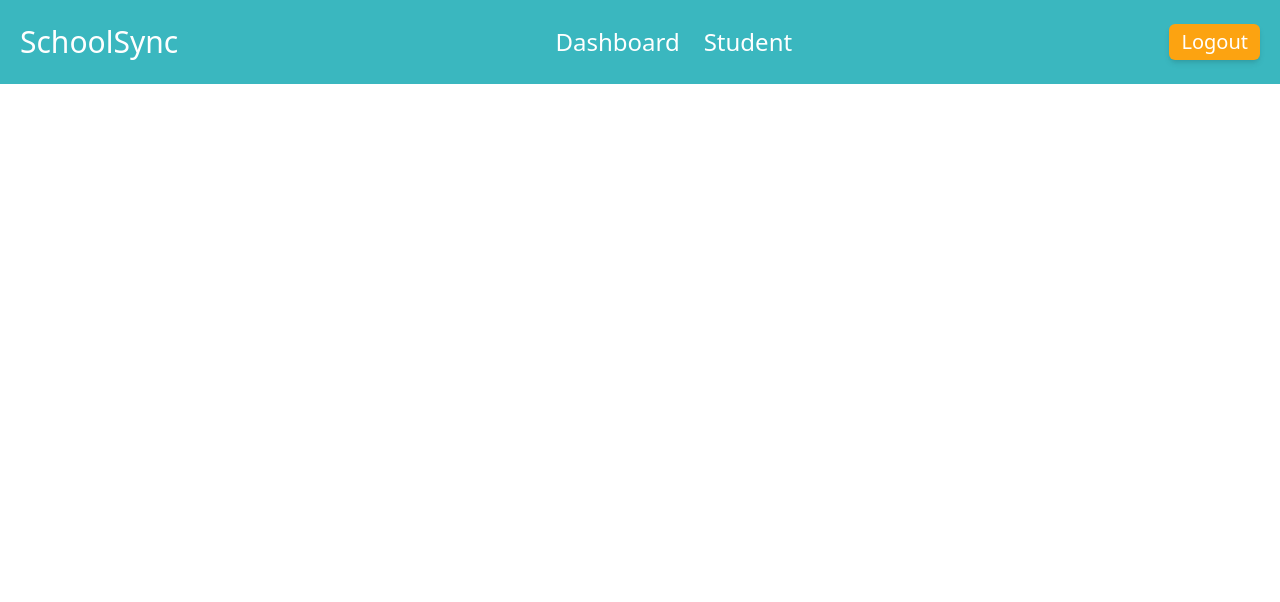
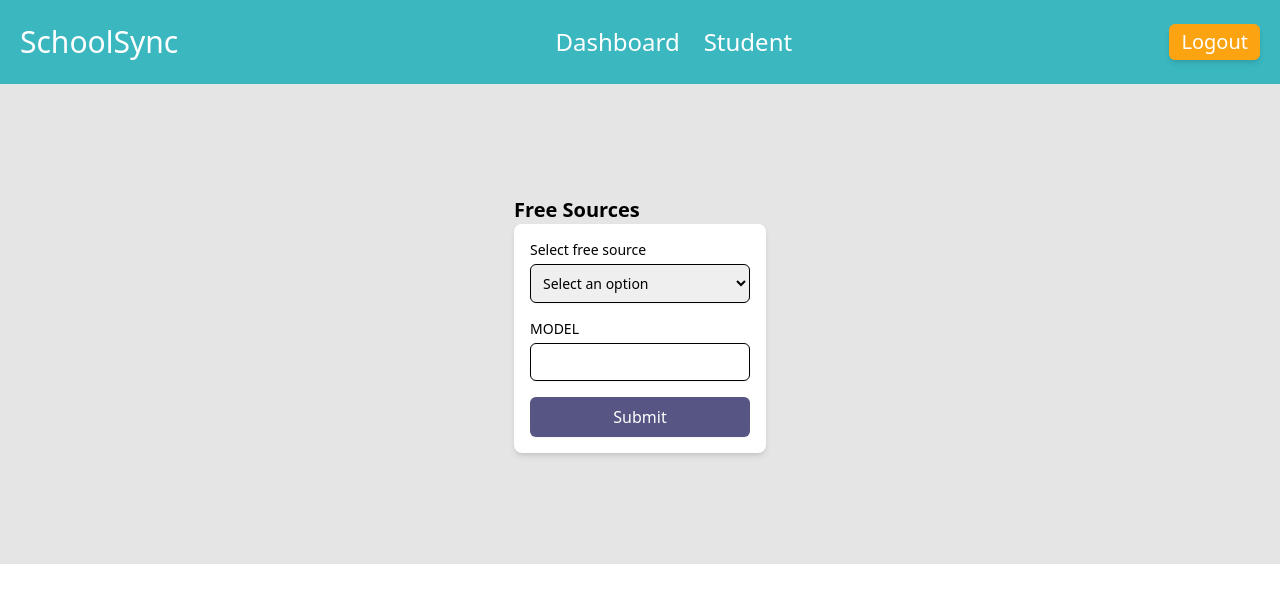
Before and after one commit to svivek19/school-sync-frontend, a React (Vite) app: page /admin/student/free-sources in a window 1280 px wide. Shown: the top 602 px of the page. Built offline with nearby package versions, Linux system fonts and the light colour scheme.

Commit message:
add: free source section ui

```diff
--- a/src/App.jsx
+++ b/src/App.jsx
@@ -7,6 +7,7 @@ import Navbar from "./components/Navbar";
 import Student from "./pages/Student";
 import NewStudentRegisterForm from "./components/forms/NewStudentRegisterForm";
 import ViewPatientDetails from "./pages/ViewPatientDetails";
+import { FreeSource } from "./pages/FreeSource";
 
 const App = () => {
   return (
@@ -17,6 +18,7 @@ const App = () => {
           <Route path="/" element={<Login />} />
           <Route path="/admin/dashboard" element={<Dashboard />} />
           <Route path="/admin/student" element={<Student />} />
+          <Route path="/admin/student/free-sources" element={<FreeSource />} />
           <Route
             path="/admin/student/student-registration"
             element={<NewStudentRegisterForm />}
--- /dev/null
+++ b/src/components/forms/FreeSourceForm.jsx
@@ -0,0 +1,106 @@
+import React, { useState } from "react";
+
+const FreeSourceForm = () => {
+  // State to manage form data
+  const [formData, setFormData] = useState({
+    source: "",
+    model: "",
+    quantity: "",
+  });
+
+  // State to track the selected value of the dropdown
+  const [selectedSource, setSelectedSource] = useState("");
+
+  // Handler for dropdown change
+  const handleSourceChange = (event) => {
+    const { value } = event.target;
+    setSelectedSource(value);
+    setFormData({ ...formData, source: value });
+  };
+
+  // Handler for input change
+  const handleInputChange = (event) => {
+    const { name, value } = event.target;
+    setFormData({ ...formData, [name]: value });
+  };
+
+  // Handler for form submission
+  const handleSubmit = (event) => {
+    event.preventDefault();
+    console.log("Form Data:", formData);
+  };
+
+  return (
+    <div className="max-w-lg mx-auto p-4 bg-white shadow-md rounded-lg">
+      <form onSubmit={handleSubmit} className="space-y-4">
+        <div>
+          <label
+            htmlFor="source"
+            className="block text-sm font-medium text-gray-700"
+          >
+            Select free source
+          </label>
+          <select
+            name="source"
+            id="source"
+            value={selectedSource}
+            onChange={handleSourceChange}
+            className="mt-1 block w-full p-2 border border-gray-300 rounded-md shadow-sm focus:outline-none focus:ring-indigo-500 focus:border-indigo-500 sm:text-sm"
+          >
+            <option value="">Select an option</option>
+            <option value="cycle">Cycle</option>
+            <option value="uniform">Uniform</option>
+            <option value="laptop">Laptop</option>
+          </select>
+        </div>
+
+        <div>
+          <label
+            htmlFor="model"
+            className="block text-sm font-medium text-gray-700 uppercase"
+          >
+            Model
+          </label>
+          <input
+            type="text"
+            id="model"
+            name="model"
+            value={formData.model}
+            onChange={handleInputChange}
+            className="mt-1 block w-full p-2 border border-gray-300 rounded-md shadow-sm focus:outline-none focus:ring-indigo-500 focus:border-indigo-500 sm:text-sm"
+          />
+        </div>
+
+        {selectedSource === "uniform" && (
+          <div>
+            <label
+              htmlFor="quantity"
+              className="block text-sm font-medium text-gray-700"
+            >
+              Quantity
+            </label>
+            <input
+              type="number"
+              id="quantity"
+              name="quantity"
+              min={0}
+              max={10}
+              value={formData.quantity}
+              onChange={handleInputChange}
+              className="mt-1 block w-full p-2 border border-gray-300 rounded-md shadow-sm focus:outline-none focus:ring-indigo-500 focus:border-indigo-500 sm:text-sm"
+            />
+          </div>
+        )}
+
+        <button
+          type="submit"
+          className="w-full bg-metal text-white py-2 px-4 rounded-md shadow-sm hover:bg-indigo-700 focus:outline-none focus:ring-2 focus:ring-offset-2 focus:ring-indigo-500"
+        >
+          Submit
+        </button>
+      </form>
+    </div>
+  );
+};
+
+export default FreeSourceForm;
--- /dev/null
+++ b/src/pages/FreeSource.jsx
@@ -0,0 +1,16 @@
+import React from "react";
+import FreeSourceForm from "../components/forms/FreeSourceForm";
+
+export const FreeSource = () => {
+  return (
+    <div className="flex justify-center h-[60vh] items-center">
+      <div>
+        <h1 className="text-xl font-semibold">Free Sources</h1>
+
+        <div>
+          <FreeSourceForm />
+        </div>
+      </div>
+    </div>
+  );
+};
--- a/src/pages/Student.jsx
+++ b/src/pages/Student.jsx
@@ -19,14 +19,17 @@ const Student = () => {
             <IoDocumentTextOutline size={40} />
           </div>
         </Link>
-        <div className="block max-w-sm p-6 bg-white border border-gray-200 rounded-lg shadow hover:bg-gray-100 dark:bg-gray-800 dark:border-gray-700 dark:hover:bg-gray-700 cursor-pointer hover:scale-110 duration-300">
+        <Link
+          to={"/admin/student/free-sources"}
+          className="block max-w-sm p-6 bg-white border border-gray-200 rounded-lg shadow hover:bg-gray-100 dark:bg-gray-800 dark:border-gray-700 dark:hover:bg-gray-700 cursor-pointer hover:scale-110 duration-300"
+        >
           <h5 className="mb-2 text-2xl font-bold tracking-tight text-gray-900">
             Free sources
           </h5>
           <div className="flex justify-center">
             <FaBoxOpen size={40} />
           </div>
-        </div>
+        </Link>
         <div className="block max-w-sm p-6 bg-white border border-gray-200 rounded-lg shadow hover:bg-gray-100 dark:bg-gray-800 dark:border-gray-700 dark:hover:bg-gray-700 cursor-pointer hover:scale-110 duration-300">
           <h5 className="mb-2 text-2xl font-bold tracking-tight text-gray-900">
             Attandence
```
